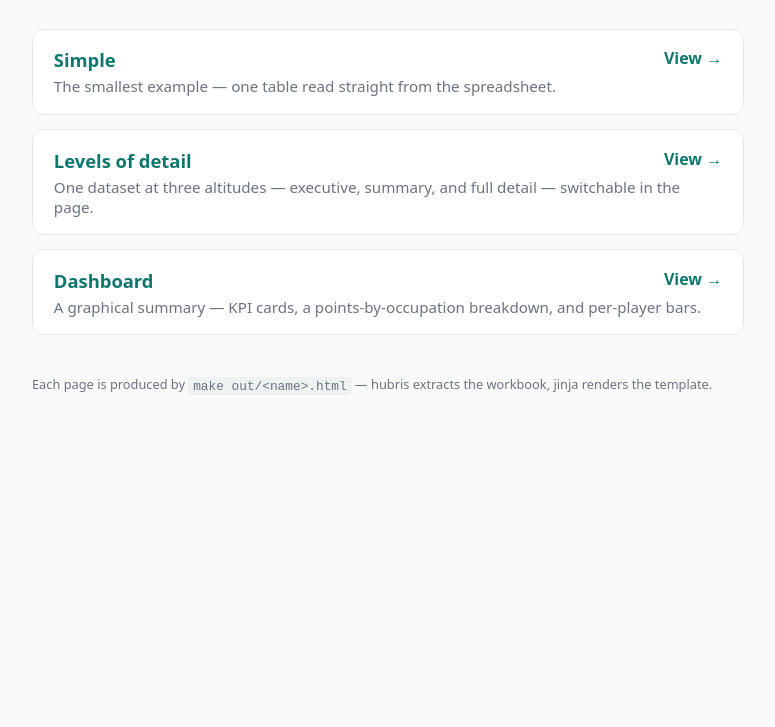
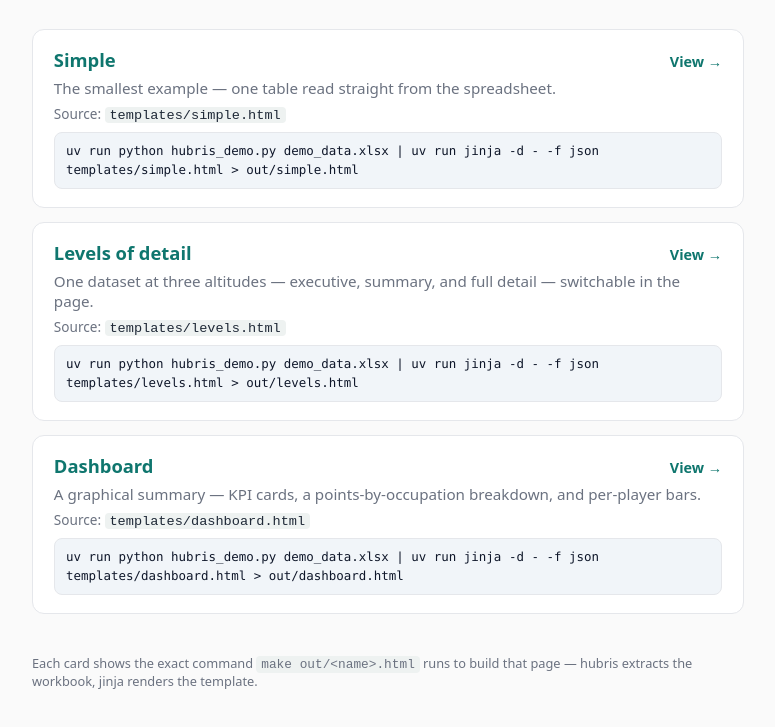
Before and after one commit to holdenweb/edjas-demo, a plain HTML site: page out/index.html in a window 1280 px wide. Shown: the part 119-846 px from the top of the page, without its empty margins (252-1027 px from the left). Before the commit the page ends 800 px from the top, so only its background shows below. Drawn offline with Linux system fonts and the light colour scheme.

Commit message:
Show each demo's source file and build command on the index page
Each demo card now links to its source template (templates/<name>.html) and
shows the exact command make runs to generate the output
(uv run python hubris_demo.py ... | uv run jinja ... > out/<name>.html).

Co-Authored-By: Claude Opus 4.8 <noreply@anthropic.com>

```diff
--- a/out/index.html
+++ b/out/index.html
@@ -13,13 +13,20 @@
     .lede { color: var(--muted); margin: 0 0 2rem; }
     .lede b { color: var(--ink); font-weight: 600; }
     .demos { display: grid; gap: 14px; }
-    a.demo { display: block; text-decoration: none; color: inherit; background: #fff; border: 1px solid var(--line); border-radius: 12px; padding: 1.1rem 1.3rem; transition: border-color .15s, transform .15s; }
-    a.demo:hover { border-color: var(--accent); transform: translateY(-1px); }
-    a.demo h2 { font-size: 1.15rem; margin: 0 0 0.25rem; color: var(--accent); }
-    a.demo p { margin: 0; color: var(--muted); font-size: 0.95rem; }
-    a.demo .go { float: right; color: var(--accent); font-weight: 600; }
+    .demo { background: #fff; border: 1px solid var(--line); border-radius: 12px; padding: 1.1rem 1.3rem; transition: border-color .15s; }
+    .demo:hover { border-color: var(--accent); }
+    .demo-head { display: flex; align-items: baseline; justify-content: space-between; gap: 1rem; }
+    .demo h2 { font-size: 1.15rem; margin: 0; }
+    .demo h2 a { color: var(--accent); text-decoration: none; }
+    .demo h2 a:hover { text-decoration: underline; }
+    .demo .go { color: var(--accent); font-weight: 600; text-decoration: none; font-size: 0.9rem; white-space: nowrap; }
+    .demo p { margin: 0.35rem 0 0; color: var(--muted); font-size: 0.95rem; }
+    .demo .src { font-size: 0.85rem; }
+    .demo .src a { color: var(--ink); text-decoration: none; }
+    .demo .src a:hover { text-decoration: underline; }
+    .demo .src code, footer code { background: #eef2f1; padding: 0.05rem 0.3rem; border-radius: 4px; }
+    .demo .cmd { margin: 0.6rem 0 0; background: #f1f5f9; color: #0f172a; border: 1px solid var(--line); border-radius: 8px; padding: 0.55rem 0.7rem; font: 0.78rem/1.5 ui-monospace, Menlo, monospace; white-space: pre-wrap; word-break: break-word; }
     footer { margin-top: 2.5rem; font-size: 0.8rem; color: var(--muted); }
-    footer code { background: #eef2f1; padding: 0.1rem 0.3rem; border-radius: 4px; }
   </style>
 </head>
 <body>
@@ -27,25 +34,43 @@
     <h1>HUBRIS demos</h1>
     <p class="lede">Web pages generated from a spreadsheet by <b>hubris</b> — data source: <b>Tables Demo</b> (v0.1.2).</p>
 
+
+
     <div class="demos">
-      <a class="demo" href="simple.html">
-        <span class="go">View →</span>
-        <h2>Simple</h2>
+
+      <div class="demo">
+        <div class="demo-head">
+          <h2><a href="simple.html">Simple</a></h2>
+          <a class="go" href="simple.html">View →</a>
+        </div>
         <p>The smallest example — one table read straight from the spreadsheet.</p>
-      </a>
-      <a class="demo" href="levels.html">
-        <span class="go">View →</span>
-        <h2>Levels of detail</h2>
+        <p class="src">Source: <a href="../templates/simple.html"><code>templates/simple.html</code></a></p>
+        <pre class="cmd">uv run python hubris_demo.py demo_data.xlsx | uv run jinja -d - -f json templates/simple.html > out/simple.html</pre>
+      </div>
+
+      <div class="demo">
+        <div class="demo-head">
+          <h2><a href="levels.html">Levels of detail</a></h2>
+          <a class="go" href="levels.html">View →</a>
+        </div>
         <p>One dataset at three altitudes — executive, summary, and full detail — switchable in the page.</p>
-      </a>
-      <a class="demo" href="dashboard.html">
-        <span class="go">View →</span>
-        <h2>Dashboard</h2>
+        <p class="src">Source: <a href="../templates/levels.html"><code>templates/levels.html</code></a></p>
+        <pre class="cmd">uv run python hubris_demo.py demo_data.xlsx | uv run jinja -d - -f json templates/levels.html > out/levels.html</pre>
+      </div>
+
+      <div class="demo">
+        <div class="demo-head">
+          <h2><a href="dashboard.html">Dashboard</a></h2>
+          <a class="go" href="dashboard.html">View →</a>
+        </div>
         <p>A graphical summary — KPI cards, a points-by-occupation breakdown, and per-player bars.</p>
-      </a>
+        <p class="src">Source: <a href="../templates/dashboard.html"><code>templates/dashboard.html</code></a></p>
+        <pre class="cmd">uv run python hubris_demo.py demo_data.xlsx | uv run jinja -d - -f json templates/dashboard.html > out/dashboard.html</pre>
+      </div>
+
     </div>
 
-    <footer>Each page is produced by <code>make out/&lt;name&gt;.html</code> — hubris extracts the workbook, jinja renders the template.</footer>
+    <footer>Each card shows the exact command <code>make out/&lt;name&gt;.html</code> runs to build that page — hubris extracts the workbook, jinja renders the template.</footer>
   </div>
 </body>
 </html>
```
Also changed, not shown: templates/index.html (+31 -22 lines), 1 other file.
